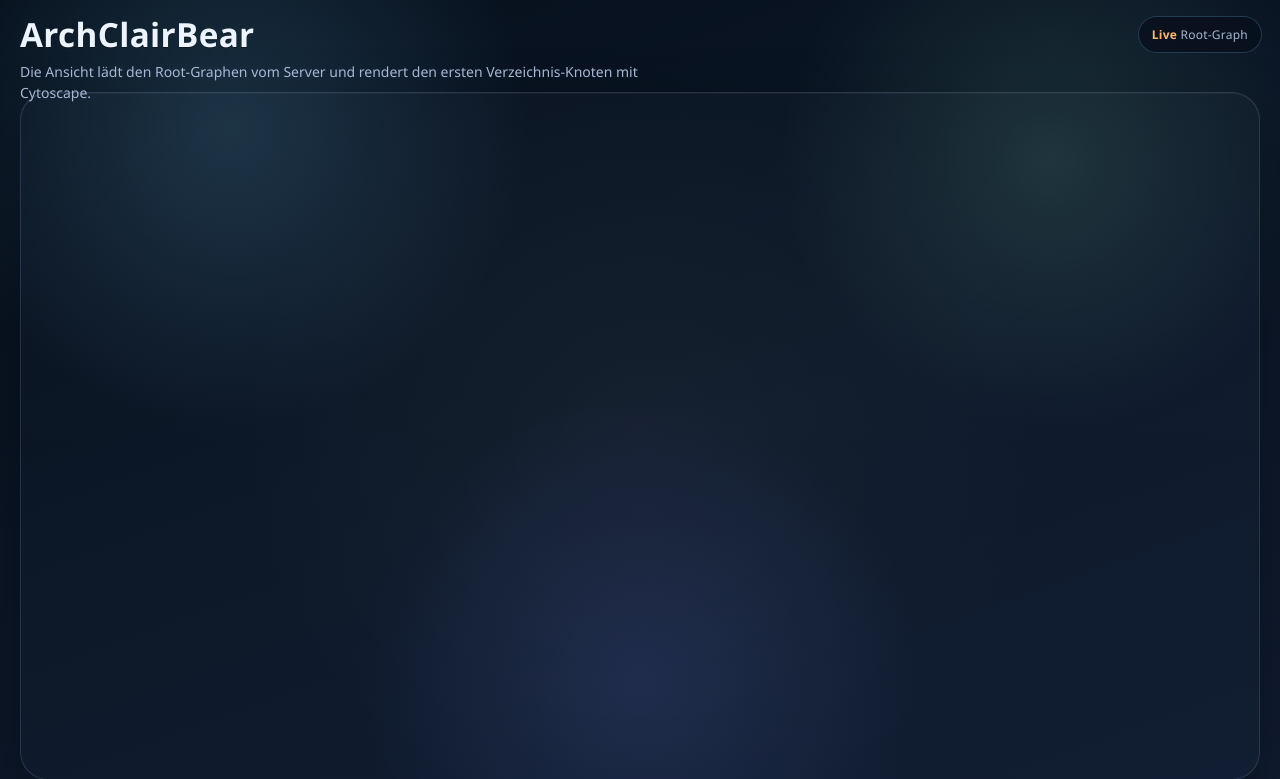
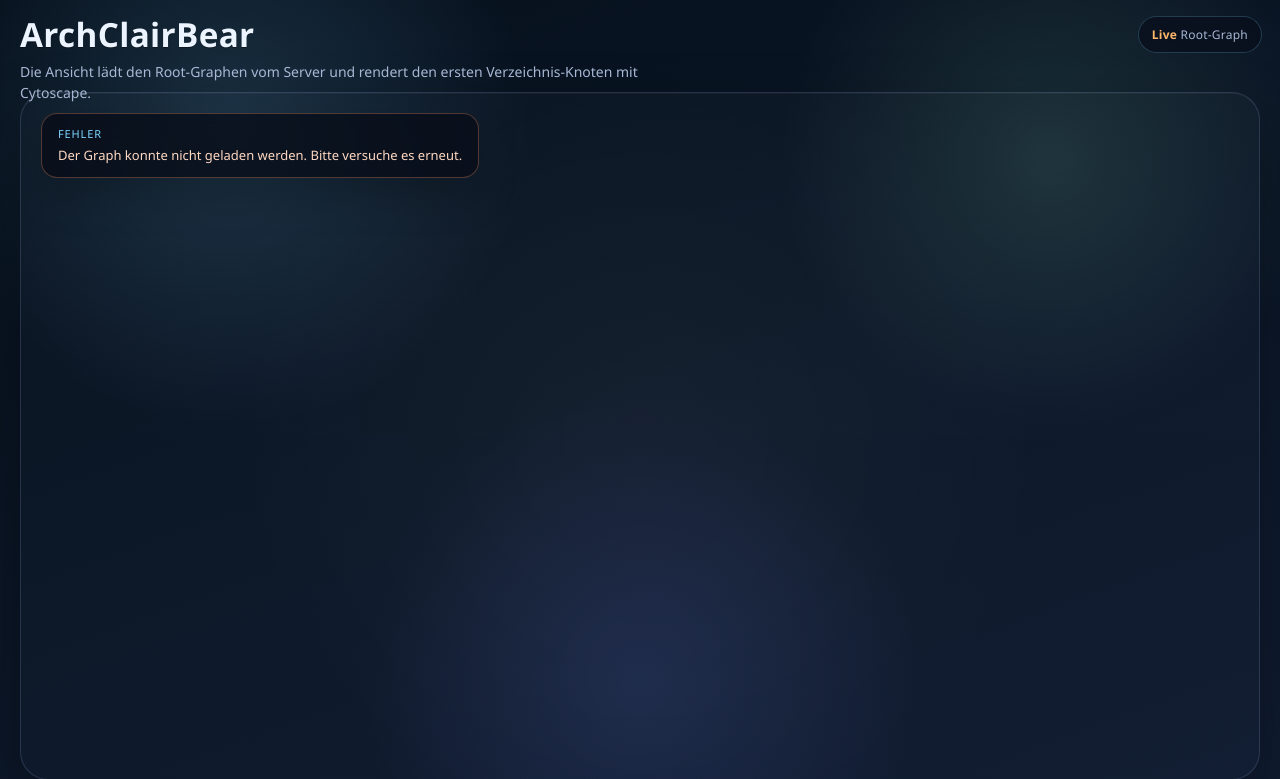
Before and after one commit to nbudzyn/archclairbear, a web app: page /index.html in a window 1280 px wide. Shown: the top 779 px of the page. Run offline with its HTML, style and script files only (its server is not run), Linux system fonts and the light colour scheme; data that the repository does not hold is empty; some libraries are stand-ins or nearby versions.

Commit message:
Show error message. - Add test plans to backlog.

```diff
--- a/src/main/resources/static/graph-app.js
+++ b/src/main/resources/static/graph-app.js
@@ -1,13 +1,21 @@
 const graphContainer = document.getElementById('cy');
+const graphStatus = document.getElementById('graph-status');
+const graphStatusMessage = graphStatus.querySelector('[data-message]');
+const graphError = document.getElementById('graph-error');
+const graphErrorMessage = graphError.querySelector('[data-message]');
 
 main();
 
 async function main() {
+  showStatus('Graphdaten werden geladen ...');
+
   try {
     const graph = await loadGraph();
     renderGraph(graph);
+    hideStatus();
   } catch (error) {
     console.error('Failed to load root graph.', error);
+    showError('Der Graph konnte nicht geladen werden. Bitte versuche es erneut.');
   }
 }
 
@@ -130,3 +138,19 @@ function renderGraph(graph) {
     cy.fit(cy.elements(), 120);
   });
 }
+
+function showStatus(message) {
+  graphError.hidden = true;
+  graphStatusMessage.textContent = message;
+  graphStatus.hidden = false;
+}
+
+function hideStatus() {
+  graphStatus.hidden = true;
+}
+
+function showError(message) {
+  graphStatus.hidden = true;
+  graphErrorMessage.textContent = message;
+  graphError.hidden = false;
+}
--- a/src/main/resources/static/index.html
+++ b/src/main/resources/static/index.html
@@ -83,6 +83,44 @@
       overflow: hidden;
     }
 
+    .graph-state {
+      position: absolute;
+      left: 20px;
+      top: 20px;
+      z-index: 2;
+      max-width: min(520px, calc(100% - 40px));
+      padding: 12px 16px;
+      border-radius: 16px;
+      border: 1px solid rgba(124, 212, 255, 0.18);
+      background: rgba(8, 13, 24, 0.8);
+      box-shadow: 0 18px 40px rgba(0, 0, 0, 0.22);
+      backdrop-filter: blur(12px);
+      font-size: 13px;
+      line-height: 1.45;
+    }
+
+    .graph-state[hidden] {
+      display: none;
+    }
+
+    .graph-state--error {
+      border-color: rgba(255, 152, 107, 0.3);
+      color: #ffd9c2;
+    }
+
+    .graph-state__title {
+      display: block;
+      margin-bottom: 4px;
+      font-size: 11px;
+      letter-spacing: 0.08em;
+      text-transform: uppercase;
+      color: var(--accent);
+    }
+
+    .graph-state__message {
+      display: block;
+    }
+
     #cy {
       width: 100%;
       height: 100%;
@@ -121,6 +159,16 @@
     </div>
 
     <main class="graph-frame" aria-label="Graphvisualisierung">
+      <div id="graph-status" class="graph-state" role="status" aria-live="polite">
+        <span class="graph-state__title">Ladevorgang</span>
+        <span class="graph-state__message" data-message>Graphdaten werden geladen ...</span>
+      </div>
+
+      <div id="graph-error" class="graph-state graph-state--error" role="alert" hidden>
+        <span class="graph-state__title">Fehler</span>
+        <span class="graph-state__message" data-message>Der Graph konnte nicht geladen werden.</span>
+      </div>
+
       <div id="cy"></div>
     </main>
   </div>
```
Also changed, not shown: doc/backlog.md (+42 -0 lines), doc/development.md (+8 -0 lines), src/main/java/de/nb/archclairbear/config/WebConfig.java (added, +18 -0 lines), README.md, 2 other files.
